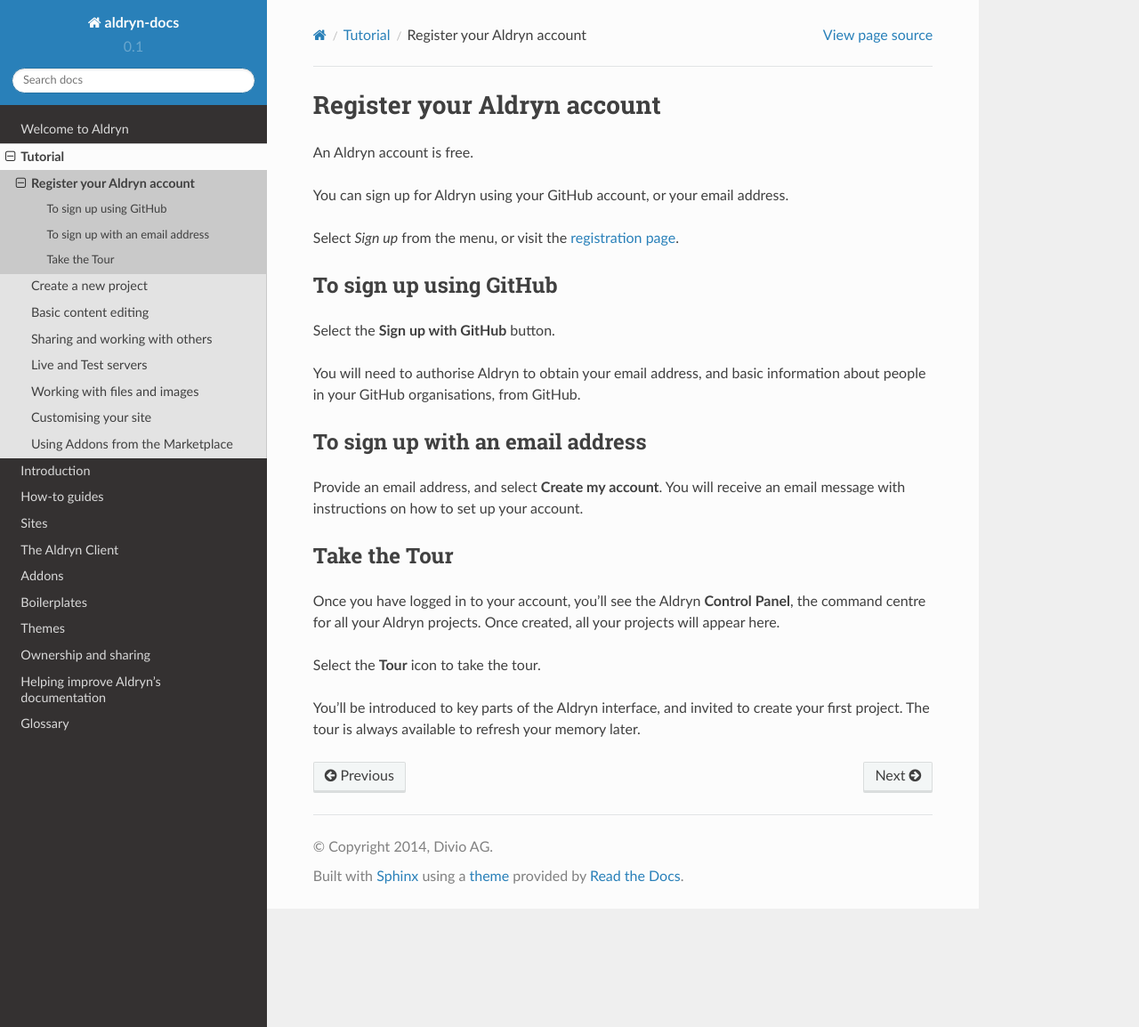
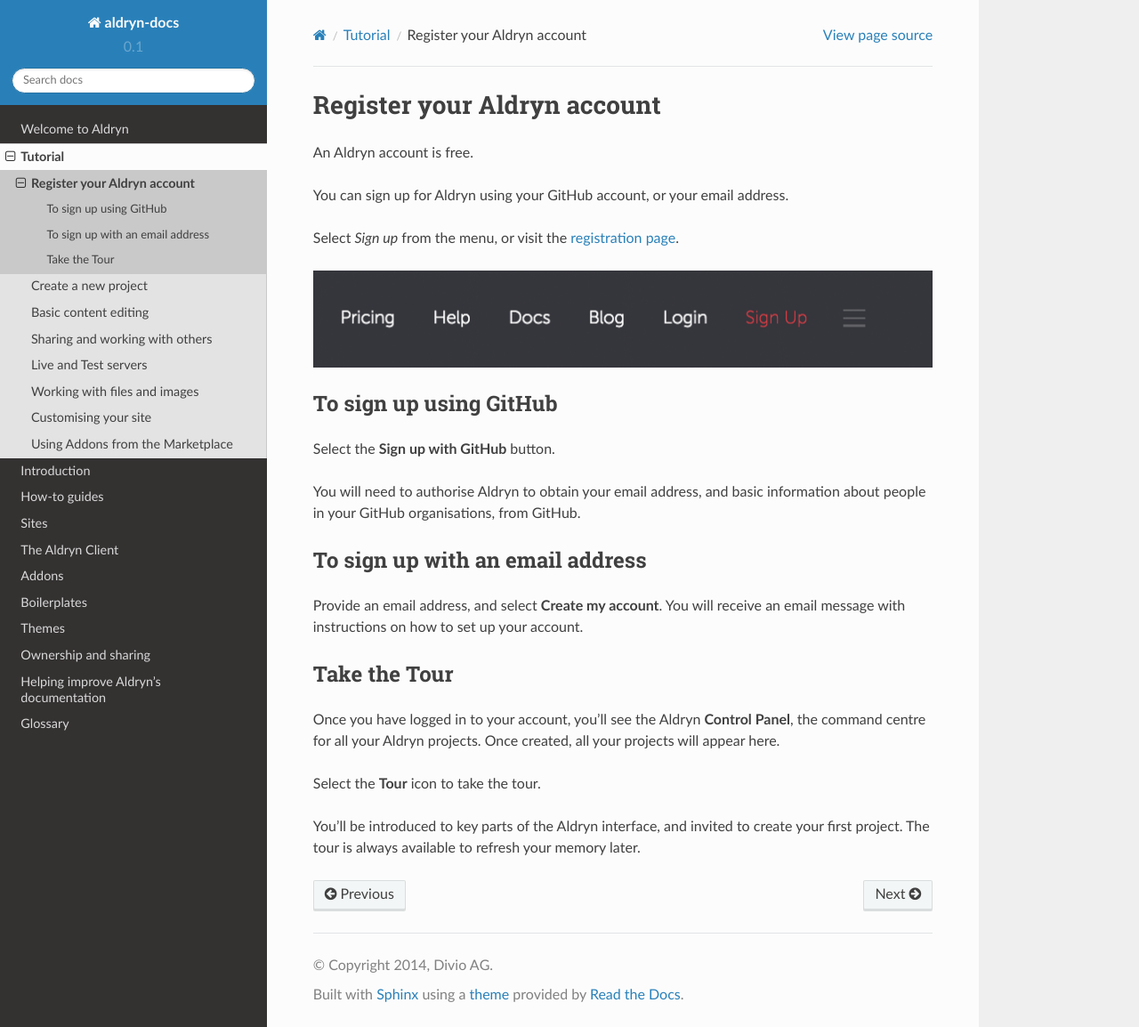
Before and after one commit to aldryn/aldryn-docs, a Sphinx documentation site: the page built from docs/tutorial/register.rst, in a window 1280 px wide and 1154 px high. Shown: the whole window at 89% size. Built offline with Sphinx 7.4.7 and the Read the Docs theme 2.0.0, drawn with Linux system fonts in a browser that asks for light colours.

Commit message:
Added an image to the registration tutorial

```diff
--- a/docs/tutorial/register.rst
+++ b/docs/tutorial/register.rst
@@ -7,6 +7,9 @@
 You can sign up for Aldryn using your GitHub account, or your email address.
 
 Select *Sign up* from the menu, or visit the `registration page <http://www.aldryn.com/en/sign/>`_.
+
+.. image:: images/signup.png
+   :alt: The sign up link in the menu bar
 
 
 =======================
```
Also changed, not shown: docs/tutorial/images/signup.png (added).
